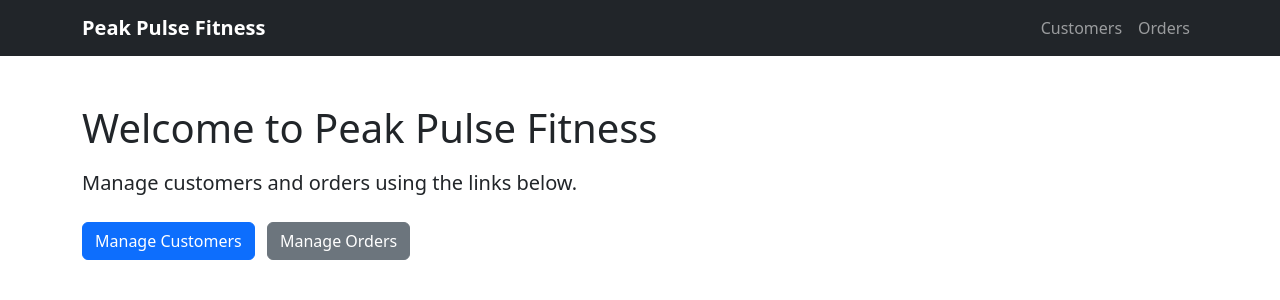
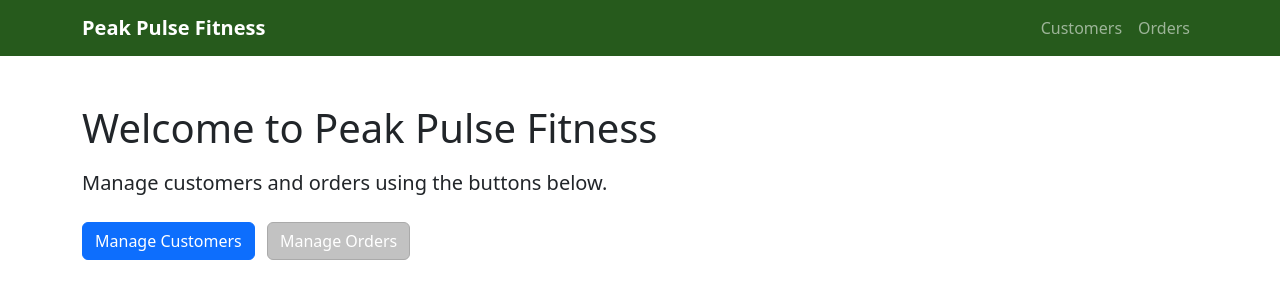
Before and after one commit to Prince04-Me/Group-Project-Gym, a Flask app: page / in a window 1280 px wide. Shown: the top 300 px of the page. Run offline with Flask 3, Linux system fonts and the light colour scheme.

Commit message:
first design versions of the html files

```diff
--- a/templates/base.html
+++ b/templates/base.html
@@ -5,10 +5,25 @@
     <meta name="viewport" content="width=device-width, initial-scale=1">
     <title>Peak Pulse Fitness – {% block title %}{% endblock %}</title>
     <link href="https://cdn.jsdelivr.net/npm/bootstrap@5.3.0/dist/css/bootstrap.min.css" rel="stylesheet">
+<style>
+    /* Navbar-color */
+    .navbar { background-color: #265A1C !important; }
+
+    /* Button-color */
+    .btn-success { background-color: #265A1C; }
+    .btn-success:hover { background-color: #173711; border-color: #63271B}
+    .btn-danger { background-color: #853529; border-color: #63271B}
+    .btn-secondary { background-color: #C2C2C2; border-color: #AAAAAA}
+    .btn-secondary:hover { background-color: #494949; border-color: dimgrey}
+
+        /* Table-Header */
+    .table thead th { background-color: #265A1C; color: lightgoldenrodyellow; border-style: solid; border-color: white; border-width: 1px; }
+
+</style>
 </head>
 <body>
 
-<nav class="navbar navbar-expand-lg navbar-dark bg-dark mb-4">
+<nav class="navbar navbar-expand-lg navbar-dark bg-success mb-4">
     <div class="container">
         <a class="navbar-brand fw-bold" href="{{ url_for('home') }}">Peak Pulse Fitness</a>
         <div class="navbar-nav">
--- a/templates/home.html
+++ b/templates/home.html
@@ -4,7 +4,7 @@
 {% block content %}
 <div class="py-4">
     <h1 class="mb-3">Welcome to Peak Pulse Fitness</h1>
-    <p class="lead">Manage customers and orders using the links below.</p>
+    <p class="lead">Manage customers and orders using the buttons below.</p>
     <div class="mt-4">
         <a href="{{ url_for('customer_list') }}" class="btn btn-primary me-2">Manage Customers</a>
         <a href="{{ url_for('order_list') }}"   class="btn btn-secondary">Manage Orders</a>
```
